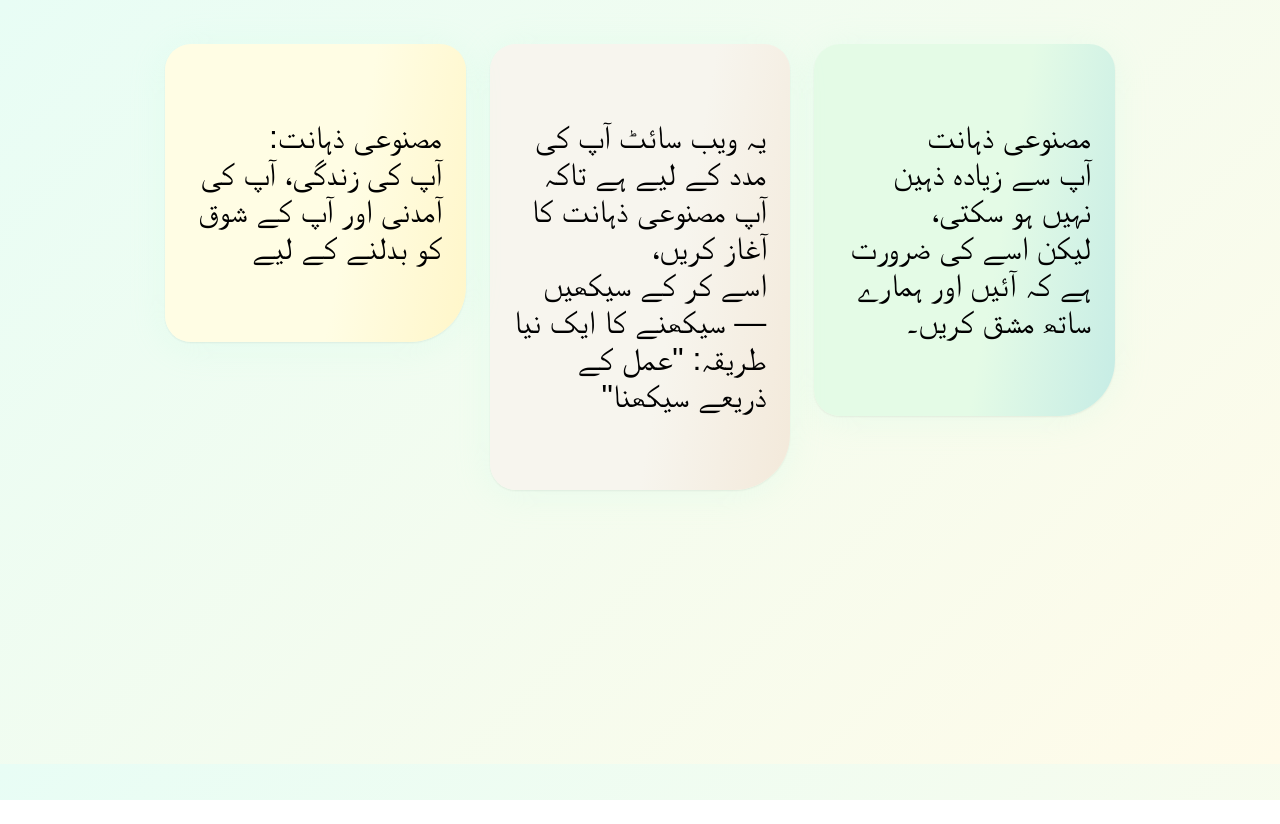
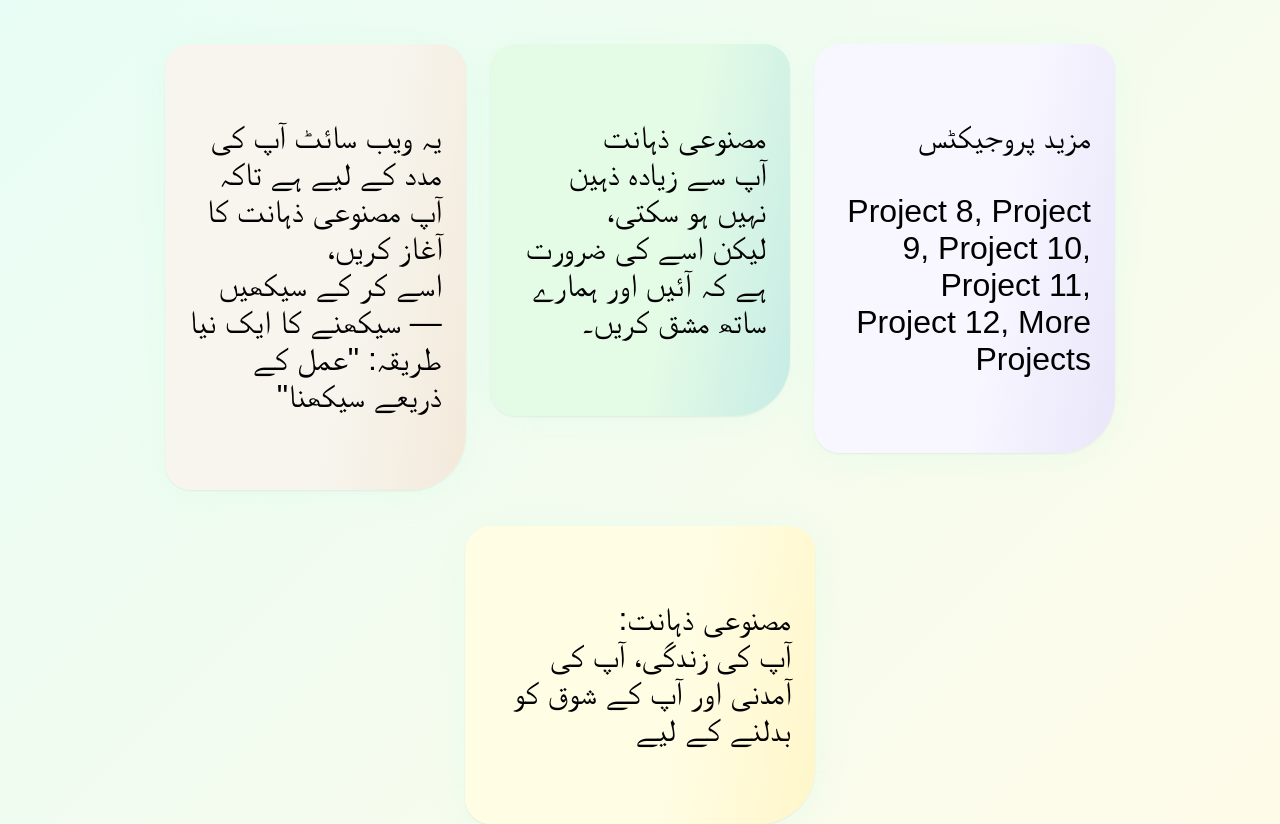
Before and after one commit to Hijaziviews/Your-Business, a plain HTML site: page introduction.html in a window 1280 px wide. Before the commit the page ends 800 px from the top, so only its background shows below. Drawn offline with Linux system fonts and the light colour scheme.

Commit message:
Update introduction.html

```diff
--- a/introduction.html
+++ b/introduction.html
@@ -76,7 +76,21 @@
 </head>
 <body>
   <div class="container">
-    <!-- Box 1 -->
+<!-- Box 4 -->
+<button class="ai-box purple" onclick="window.location.href='more-projects.html'">
+  مزید پروجیکٹس<br>
+  Project 8, Project 9, Project 10, Project 11, Project 12, More Projects
+  <span class="sketch">
+    <!-- Space/Science SVG Sketch -->
+    <svg viewBox="0 0 56 56" fill="none">
+      <circle cx="28" cy="28" r="24" stroke="#a78bfa" stroke-width="2.7"/>
+      <ellipse cx="28" cy="28" rx="12" ry="24" stroke="#7dd87f" stroke-width="2"/>
+      <ellipse cx="28" cy="28" rx="24" ry="6" stroke="#e6c16b" stroke-width="1.2"/>
+      <circle cx="46" cy="28" r="2.5" fill="#bfa47a"/>
+      <circle cx="10" cy="28" r="2.5" fill="#fb923c"/>
+    </svg>
+  </span>
+</button>    <!-- Box 1 -->
     <button class="ai-box green" onclick="window.location.href='ai-intro-1.html'">
       مصنوعی ذہانت
 آپ سے زیادہ ذہین
```
